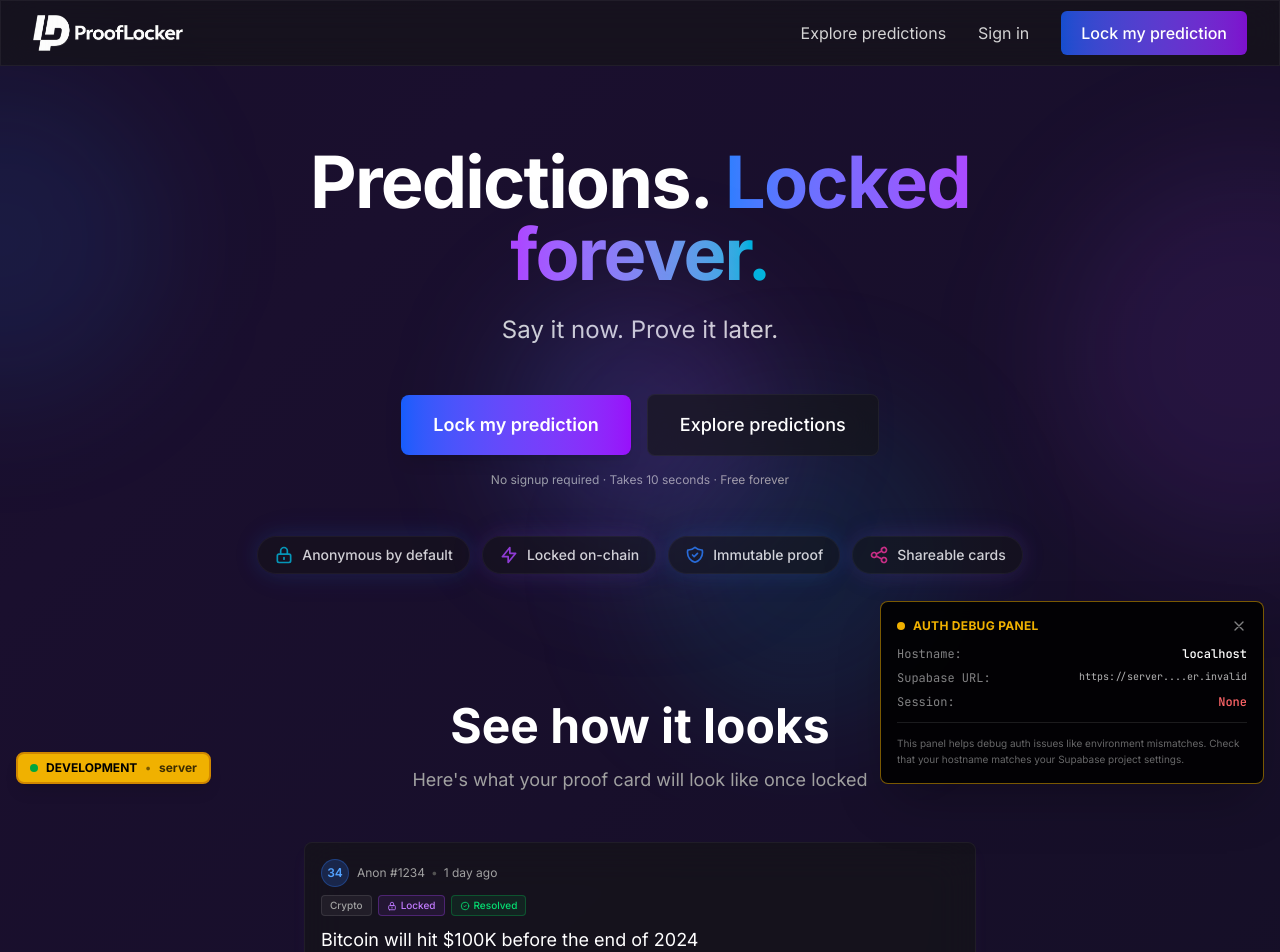
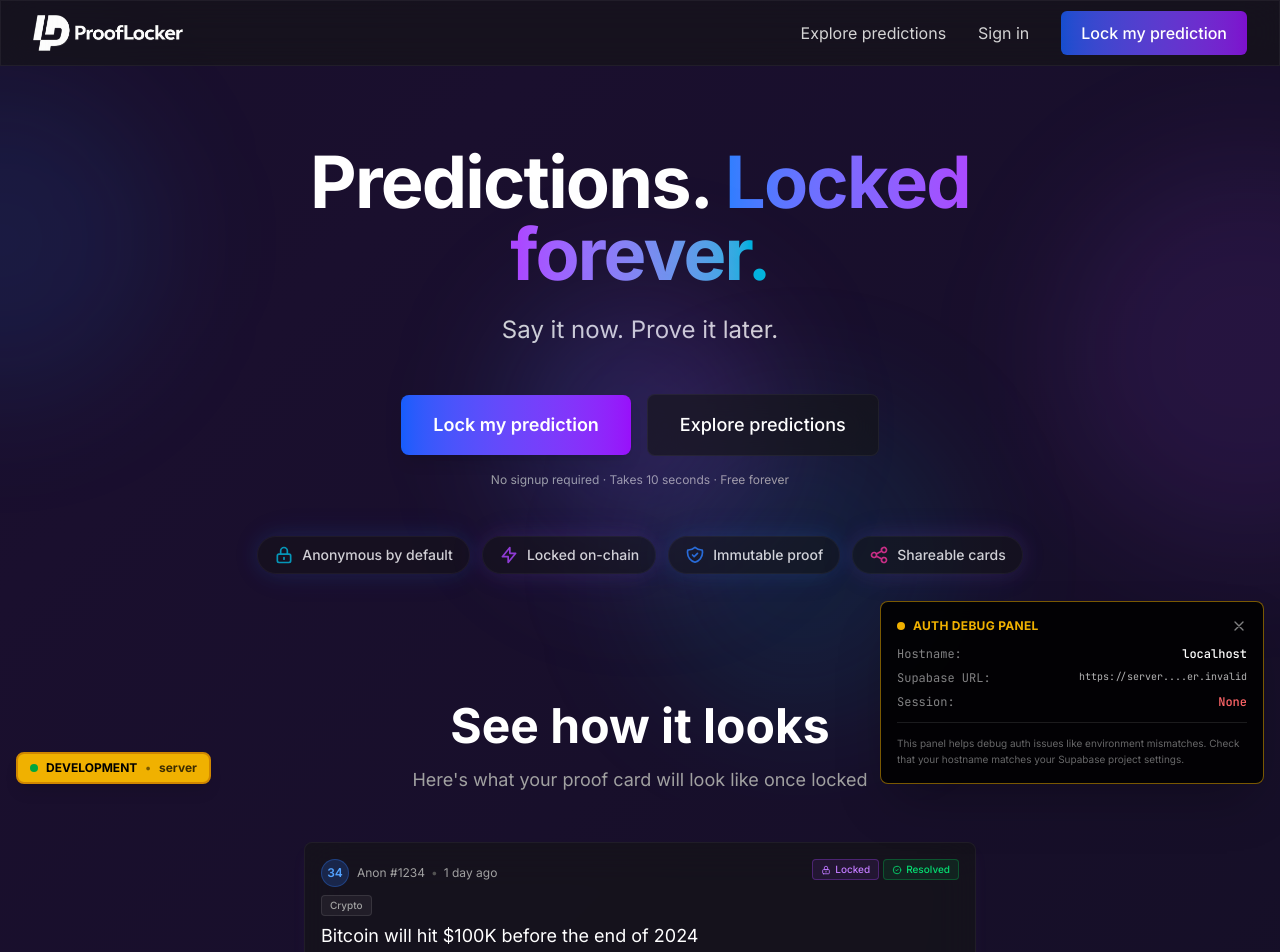
Before and after one commit to Boomchakalala/prooflocker, a Next.js app: page / in a window 1280 px wide. Shown: the top 952 px of the page. Built offline with nearby package versions, Linux system fonts and the light colour scheme; no server answers.

Commit message:
Sandbox autosave

```diff
--- a/src/components/PredictionCard.tsx
+++ b/src/components/PredictionCard.tsx
@@ -91,8 +91,10 @@ export default function PredictionCard({ prediction, currentUserId, onOutcomeUpd
 
   return (
     <div className="glass rounded-lg p-3 md:p-4 hover:border-white/10 transition-all flex flex-col h-full shadow-lg shadow-purple-500/5">
-      {/* 1. HEADER ROW - Author info on single line */}
-      <div className="flex items-center gap-2 mb-2 min-w-0">
+      {/* 1. HEADER ROW - Author info + badges */}
+      <div className="flex items-start justify-between mb-2 gap-2">
+        {/* Left: Author info */}
+        <div className="flex items-center gap-2 min-w-0 flex-1">
           <div className="w-7 h-7 rounded-full bg-blue-500/20 flex items-center justify-center text-xs font-semibold text-blue-400 border border-blue-500/30 flex-shrink-0">
             {authorNumber.toString().slice(-2)}
           </div>
@@ -103,28 +105,18 @@ export default function PredictionCard({ prediction, currentUserId, onOutcomeUpd
           </div>
         </div>
 
-      {/* 2. BADGES ROW - All pills in one scrollable row */}
-      <div className="flex items-center gap-1.5 mb-3 overflow-x-auto no-scrollbar">
-        {/* Category badge */}
-        {prediction.category && (
-          <span className="px-2 py-0.5 text-[10px] font-medium rounded bg-white/5 border border-white/10 text-neutral-400 whitespace-nowrap flex-shrink-0">
-            {prediction.category}
-          </span>
-        )}
-
-        {/* Locked badge - short label */}
+        {/* Right: Status badges */}
+        <div className="flex items-center gap-1 flex-shrink-0">
           {isOnChain() && (
-          <span className="px-2 py-0.5 text-[10px] font-medium rounded bg-purple-500/10 border border-purple-500/30 text-purple-400 flex items-center gap-1 whitespace-nowrap flex-shrink-0">
+            <span className="px-2 py-0.5 text-[10px] font-medium rounded bg-purple-500/10 border border-purple-500/30 text-purple-400 flex items-center gap-1 whitespace-nowrap">
               <svg className="w-2.5 h-2.5" fill="none" stroke="currentColor" viewBox="0 0 24 24">
                 <path strokeLinecap="round" strokeLinejoin="round" strokeWidth={2} d="M12 15v2m-6 4h12a2 2 0 002-2v-6a2 2 0 00-2-2H6a2 2 0 00-2 2v6a2 2 0 002 2zm10-10V7a4 4 0 00-8 0v4h8z" />
               </svg>
               Locked
             </span>
           )}
-
-        {/* Resolved badge - short label */}
           {isResolutionOnChain() && (
-          <span className="px-2 py-0.5 text-[10px] font-medium rounded bg-green-500/10 border border-green-500/30 text-green-400 flex items-center gap-1 whitespace-nowrap flex-shrink-0">
+            <span className="px-2 py-0.5 text-[10px] font-medium rounded bg-green-500/10 border border-green-500/30 text-green-400 flex items-center gap-1 whitespace-nowrap">
               <svg className="w-2.5 h-2.5" fill="none" stroke="currentColor" viewBox="0 0 24 24">
                 <path strokeLinecap="round" strokeLinejoin="round" strokeWidth={2} d="M9 12l2 2 4-4m6 2a9 9 0 11-18 0 9 9 0 0118 0z" />
               </svg>
@@ -132,6 +124,16 @@ export default function PredictionCard({ prediction, currentUserId, onOutcomeUpd
             </span>
           )}
         </div>
+      </div>
+
+      {/* 2. Category badge row (if exists) */}
+      {prediction.category && (
+        <div className="flex items-center gap-1.5 mb-2">
+          <span className="px-2 py-0.5 text-[10px] font-medium rounded bg-white/5 border border-white/10 text-neutral-400 whitespace-nowrap">
+            {prediction.category}
+          </span>
+        </div>
+      )}
 
       {/* 3. TITLE - Prediction text */}
       <p className="text-white text-lg leading-snug mb-3 font-normal flex-grow line-clamp-2">
```
Lines whose indentation alone changed are shown as unchanged.
